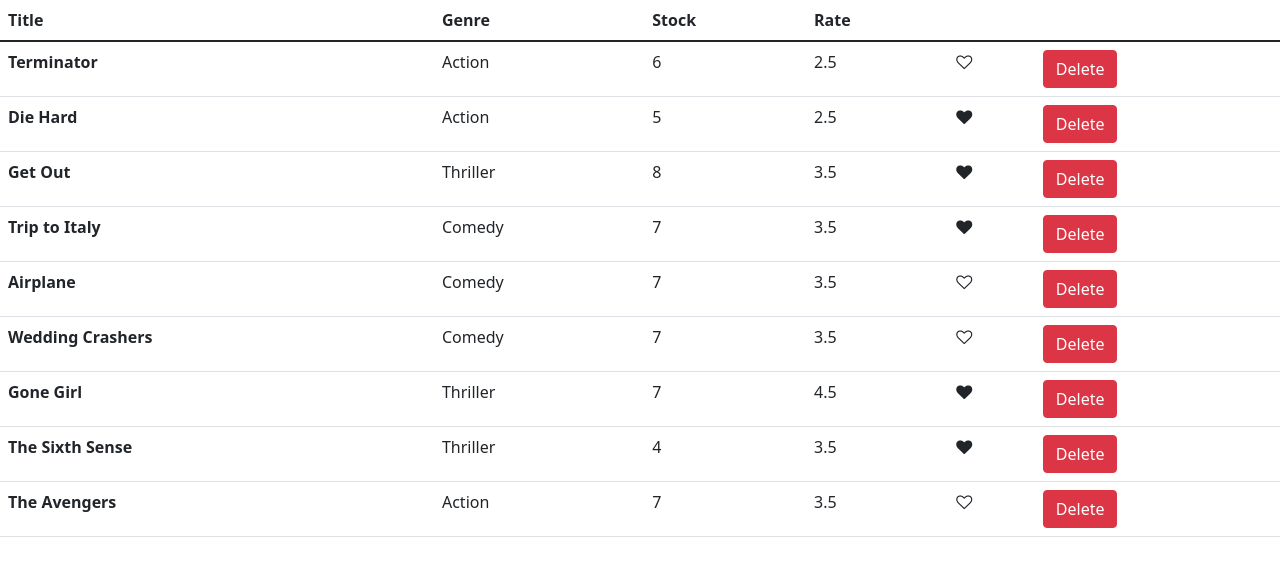
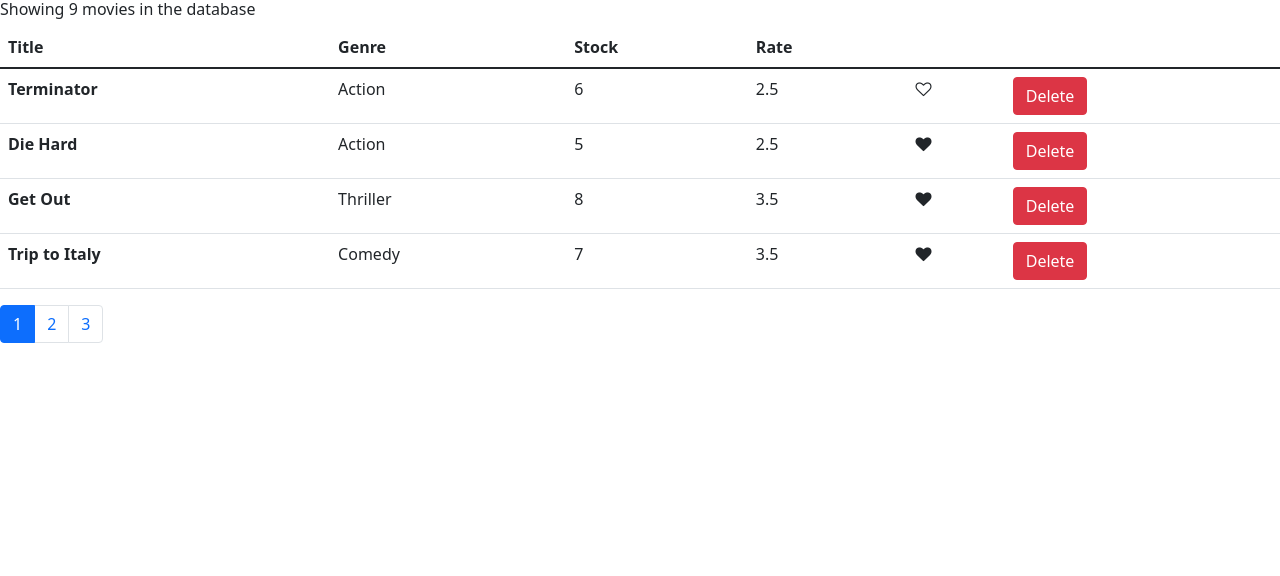
Before and after one commit to codewithshahan/vidly-react, a React (Create React App) app: page / in a window 1280 px wide. Shown: the top 576 px of the page. Built offline with nearby package versions, Linux system fonts and the light colour scheme.

Commit message:
Chapter 5: Exercise - Pagination component

```diff
--- a/src/components/MoviesTable.jsx
+++ b/src/components/MoviesTable.jsx
@@ -1,9 +1,14 @@
 import React, { useState } from "react";
 import { getMovies, getMovie } from "../services/fakeMovieService";
+import paginate from "../utils/paginate";
 import Like from "./common/like";
+import Pagination from "./common/pagination";
 
 function Table() {
   const [movies, setMovies] = useState(getMovies);
+  const [pageSize, setPageSize] = useState(4);
+  const [currentPage, setCurrentPage] = useState(1);
+
   // const [movie, setMovie] = useState(getMovie);
 
   const handleDelete = (movie) =>
@@ -17,8 +22,18 @@ function Table() {
     setMovies(cloneMov);
   };
 
+  const handlePageChange = (page) => {
+    setCurrentPage(page);
+  };
+
+  const itemCount = movies.length;
+  if (itemCount == 0) <h2>No movies remain</h2>;
+
+  const clonedMovies = paginate(movies, pageSize, currentPage);
+
   return (
     <div>
+      <h6>Showing {itemCount} movies in the database</h6>
       <table className="table">
         <thead>
           <tr>
@@ -31,7 +46,7 @@ function Table() {
           </tr>
         </thead>
         <tbody>
-          {movies.map((movie) => (
+          {clonedMovies.map((movie) => (
             <tr key={movie._id}>
               <th>{movie.title}</th>
               <td>{movie.genre.name}</td>
@@ -52,6 +67,12 @@ function Table() {
           ))}
         </tbody>
       </table>
+      <Pagination
+        itemsCount={itemCount}
+        pageSize={pageSize}
+        currentPage={currentPage}
+        onPageChange={handlePageChange}
+      />
     </div>
   );
 }
--- /dev/null
+++ b/src/components/common/pagination.jsx
@@ -0,0 +1,35 @@
+import _ from "lodash";
+import React from "react";
+import PropTypes from "prop-types";
+
+function pagination(props) {
+  const { itemsCount, pageSize, currentPage, onPageChange } = props;
+  const pageCount = Math.ceil(itemsCount / pageSize);
+  const pages = _.range(1, pageCount + 1);
+  console.log(currentPage);
+  return (
+    <div>
+      <ul className="pagination">
+        {pages.map((page) => (
+          <li
+            key={page}
+            className={page == currentPage ? "page-item active" : "page-item"}
+          >
+            <a onClick={() => onPageChange(page)} className="page-link">
+              {page}
+            </a>
+          </li>
+        ))}
+      </ul>
+    </div>
+  );
+}
+
+pagination.propTypes = {
+  itemsCount: PropTypes.number.isRequired,
+  pageSize: PropTypes.number.isRequired,
+  currentPage: PropTypes.number.isRequired,
+  onPageChange: PropTypes.func.isRequired,
+};
+
+export default pagination;
--- a/src/utils/paginate.js
+++ b/src/utils/paginate.js
@@ -1,6 +1,10 @@
 import _ from "lodash";
+import React from "react";
 
-export function paginate(items, pageNumber, pageSize) {
+function paginate(items, pageSize, pageNumber) {
   const startIndex = (pageNumber - 1) * pageSize;
+  console.log(startIndex);
   return _(items).slice(startIndex).take(pageSize).value();
 }
+
+export default paginate;
```
